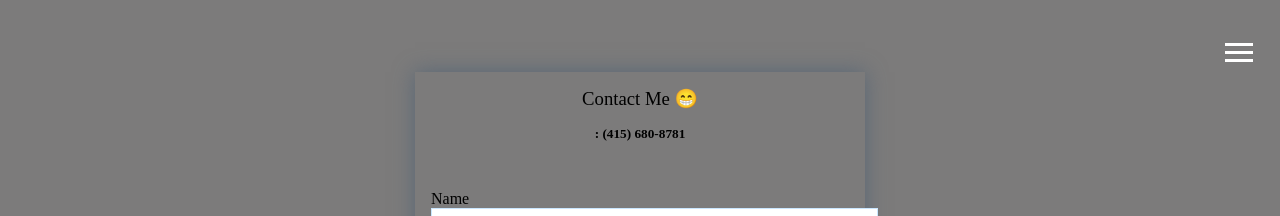
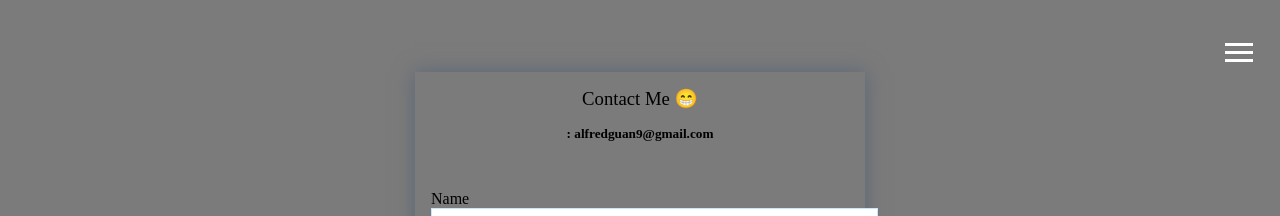
Before and after one commit to alfredxgxg123/my_own_portfolio, a React (Create React App) app in the folder client/: page /Contact_Me in a window 1280 px wide. Shown: the top 216 px of the page. Built offline with nearby package versions, Linux system fonts and the light colour scheme; the HTML template or start-up script is replaced by a standard one.

Commit message:
contact change

```diff
--- a/client/src/Containers/ContactMeComp/ContactMeComp.js
+++ b/client/src/Containers/ContactMeComp/ContactMeComp.js
@@ -42,8 +42,8 @@ const ContactMeComp = (props) => {
                 <div className="company-info">
                     <h3>Contact { } Me &#128513;</h3>
                     <h5>
-                        <span className="text-secondary"><i className="fa fa-phone"></i>: </span>
-                        (415) 680-8781
+                        <span className="text-secondary"><i className="fa fa-mail"></i>: </span>
+                        alfredguan9@gmail.com
                     </h5>
                 </div>
                 <div className="contact">
```
